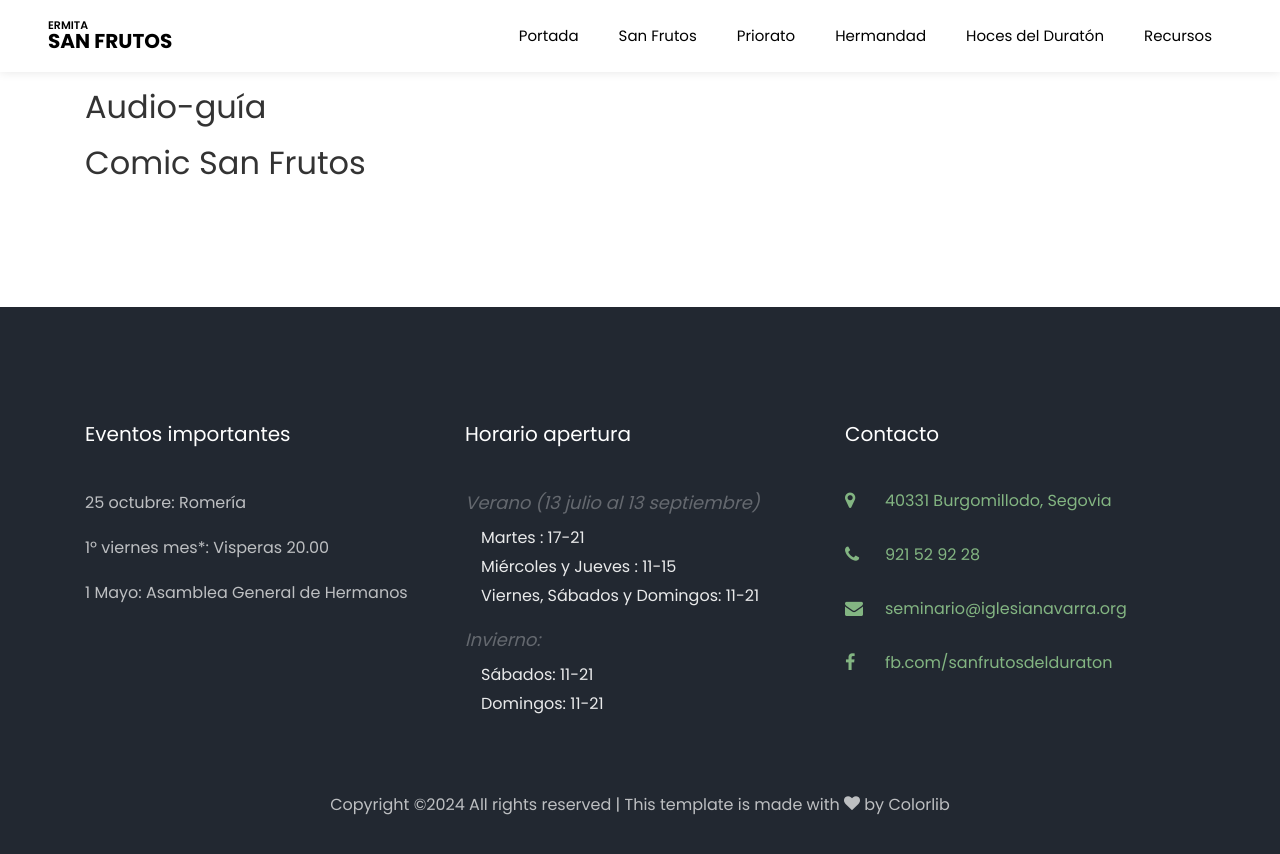
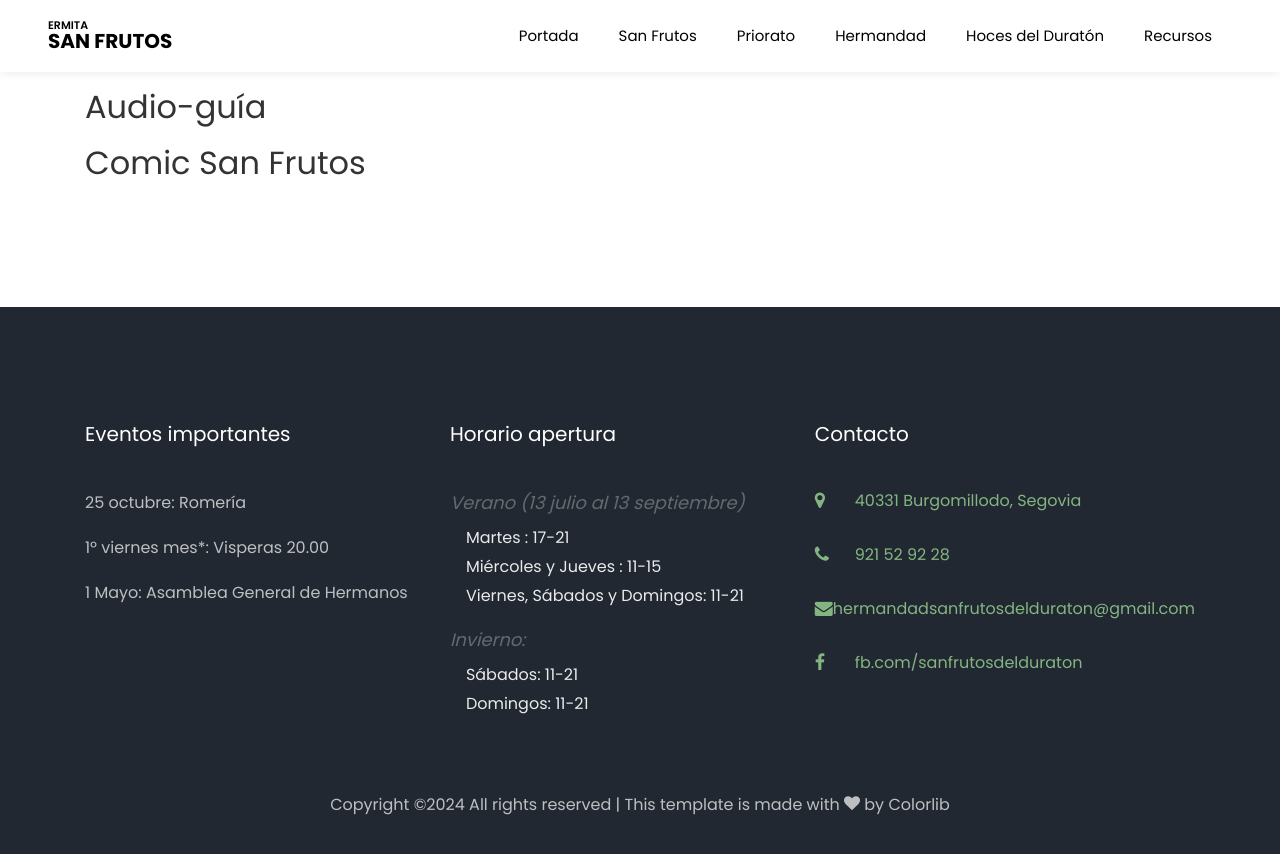
Before and after one commit to ermitasanfrutos/ermitasanfrutos.github.io, a Jekyll site: the page built from recursos.md, in a window 1280 px wide and 900 px high, scrolled down 972 px. Shown: the top 854 px of the window. Built offline with Jekyll 4.4.1, drawn with Linux system fonts in a browser that asks for light colours; some web fonts are replaced.

Commit message:
Fix email

```diff
--- a/_config.yml
+++ b/_config.yml
@@ -12,9 +12,9 @@ description: "San Frutos nace en ..."
 author: Ermita San Frutos
 image: images/san-frutos.webp
 icon: img/favicon.ico
-openingHours: Sa 11:30-20:30, Su 11:30-18:00
+openingHours: Sa 11:00-21:00, Su 11:00-21:00
 phone: 921 52 92 28
-email: seminario@iglesianavarra.org
+email: hermandadsanfrutosdelduraton@gmail.com
 address: 40331 Burgomillodo, Segovia
 bizum: BIZUM
 googleMaps: https://maps.app.goo.gl/QHAcFKPbd6ibKvqQ9
```
